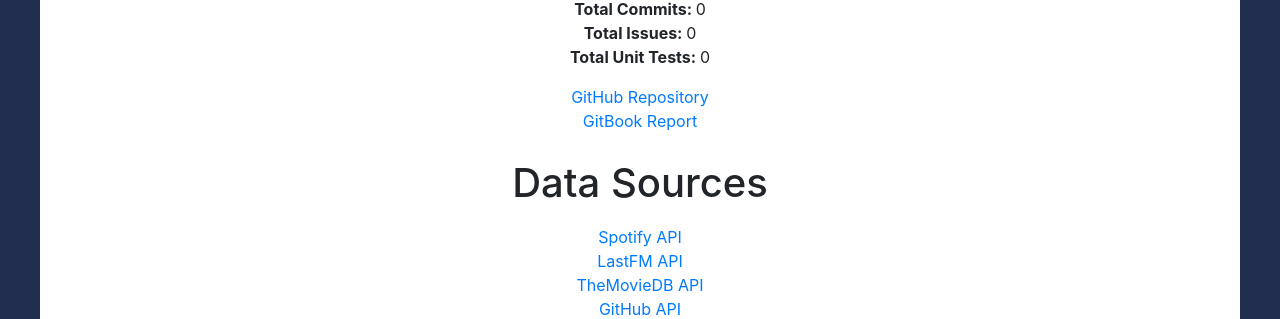
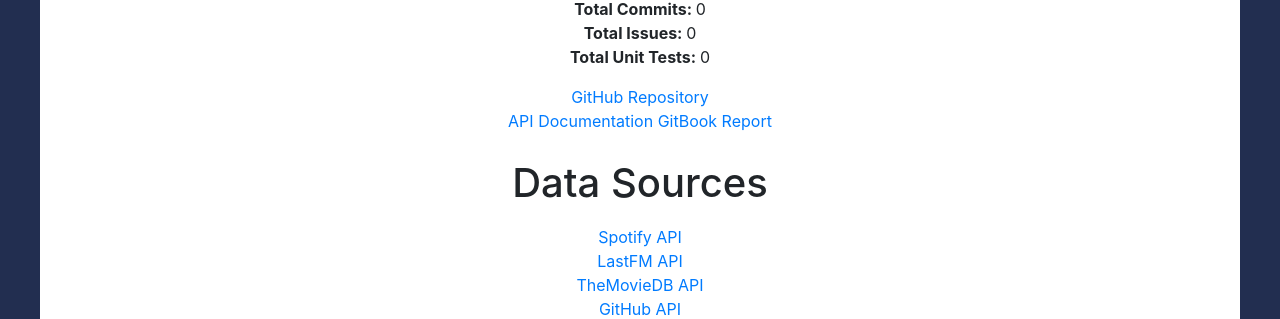
Before and after one commit to connormlewis/SoundtrackDB, a Flask app: page /about in a window 1280 px wide. Shown: the part 1817-2136 px from the top of the page. Run offline with Flask 2, Linux system fonts and the light colour scheme; data that the repository does not hold is empty; some libraries are stand-ins or nearby versions.

Commit message:
added api link on about

```diff
--- a/templates/about.html
+++ b/templates/about.html
@@ -89,7 +89,8 @@
       <strong>Total Issues: </strong>{{total_issues}}<br>
       <strong>Total Unit Tests: </strong>0</p>
     <p><a href="https://github.com/connormlewis/idb">GitHub Repository</a><br>
-    <a href="https://connormlewis.gitbooks.io/report/ ">GitBook Report</a></p>
+      <a href="https://connormlewis.gitbooks.io/api/">API Documentation</a>
+    <a href="https://connormlewis.gitbooks.io/report/">GitBook Report</a></p>
   </div>
   <div class="data">
     <h1>Data Sources</h1>
```
